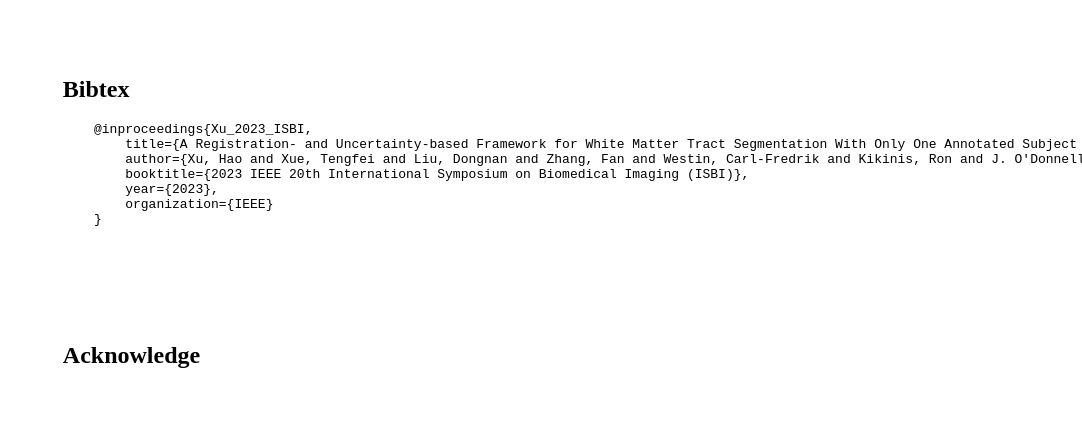
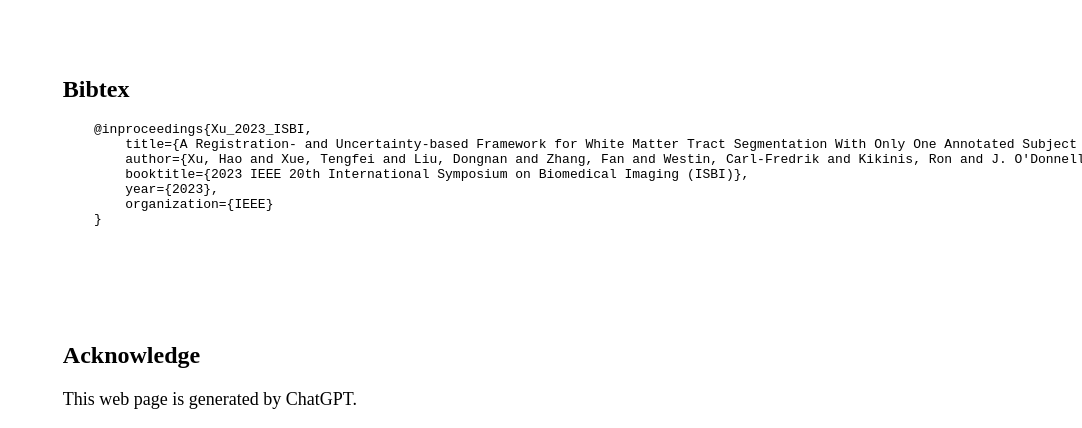
Before and after one commit to HaoXu0507/HaoXu0507.github.io, a Jekyll site: the page built from publications/isbi2023_01/index.html, in a window 1280 px wide and 900 px high, scrolled down 1508 px, cut to the strip 472-900 px from the top of the window. Shown: the whole strip, without its empty margins (198-1280 px from the left). Built offline with Jekyll 4.4.1, drawn with Linux system fonts in a browser that asks for light colours; before the commit the page ends 2369 px from its top, so only the background shows below that.

Commit message:
Update index.html

```diff
--- a/publications/isbi2023_01/index.html
+++ b/publications/isbi2023_01/index.html
@@ -125,8 +125,9 @@ permalink: /publications/isbi2023_01/
     </section>
     <section>
         <h2 align="left">Acknowledge</h2>
-        <p align="left" style = "font-size : large>
-This web page is generated by ChatGPT.</p>
+        <p align="justify" style = "font-size : large">
+            This web page is generated by ChatGPT.
+        </p>
     </section>
     <a name="home"></a>
 </body>
```
